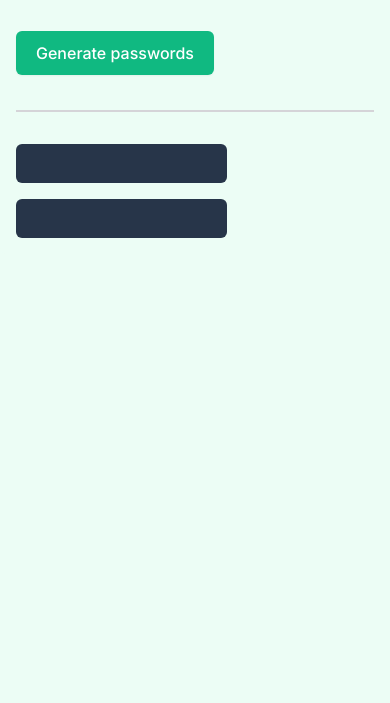
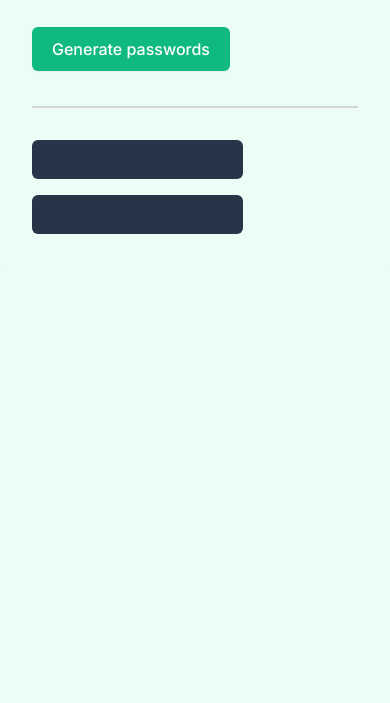
Before and after one commit to NnejiBen/Scrimba--Password-Generator, a plain HTML site: page index.html in a window 390 px wide. Shown: the part 141-844 px from the top of the page. Drawn offline with Linux system fonts and the light colour scheme.

Commit message:
Update index.css

```diff
--- a/index.css
+++ b/index.css
@@ -102,7 +102,7 @@ hr {
     #page-container {
         width: 100%;
         margin: auto;
-        padding: 16px;
+        padding: 32px;
         margin-top: 0px;
         border: none;
     }
@@ -117,6 +117,10 @@ hr {
         font-size: 16px;
     }
 
+    #gen-password-btn {
+        margin-top: 30px;
+    }
+
     hr {
         width: 100%;
     }
```
